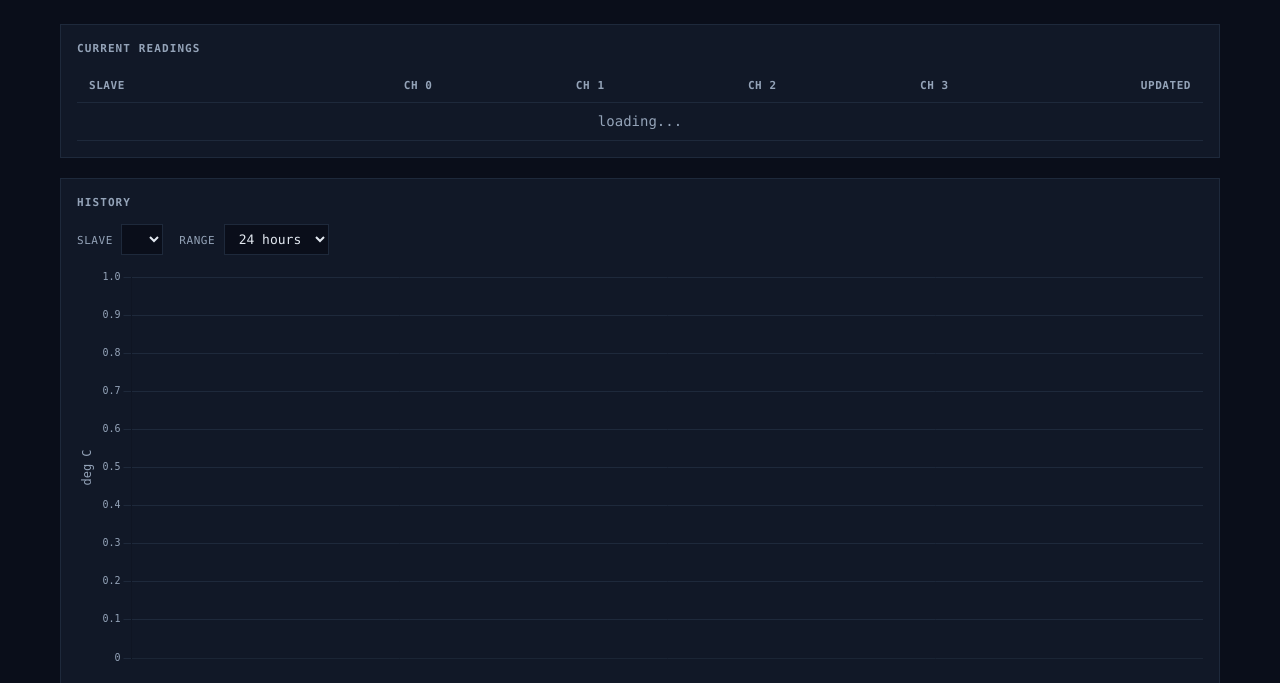
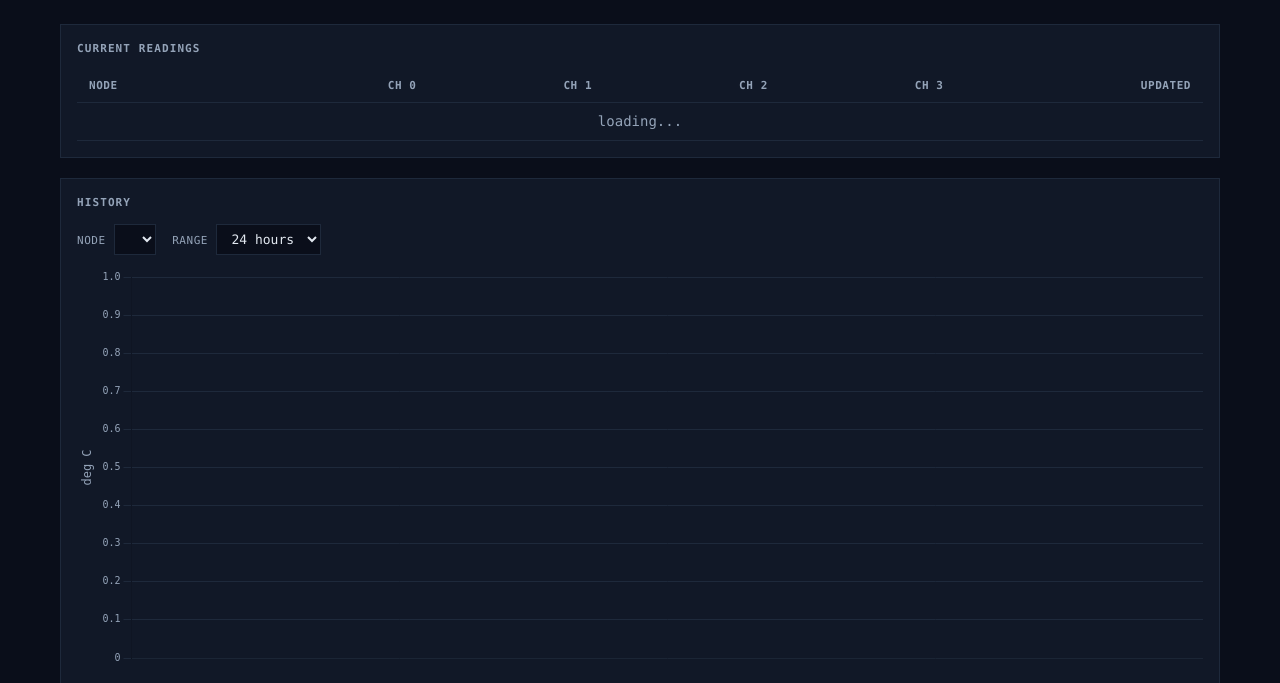
Before and after one commit to aldyh/tmon, a Flask app: page / in a window 1280 px wide. Shown: the part 63-746 px from the top of the page. Run offline with Flask 3, Linux system fonts and the light colour scheme; data that the repository does not hold is empty.

Commit message:
Rename slave to node in dashboard UI
All user-facing labels in the web panel now say "node" instead
of "slave".  Backend API and source code unchanged.

Co-Authored-By: Claude Opus 4.5 <noreply@anthropic.com>

```diff
--- a/panel/templates/index.html
+++ b/panel/templates/index.html
@@ -20,7 +20,7 @@
     <table class="readings-table">
       <thead>
         <tr>
-          <th>slave</th>
+          <th>node</th>
           <th>ch 0</th>
           <th>ch 1</th>
           <th>ch 2</th>
@@ -39,8 +39,8 @@
     <div class="panel-title">history</div>
     <div class="controls">
       <div>
-        <label for="slave-select">slave</label>
-        <select id="slave-select"></select>
+        <label for="node-select">node</label>
+        <select id="node-select"></select>
       </div>
       <div>
         <label for="range-select">range</label>
@@ -72,7 +72,7 @@
   var CHANNEL_NAMES = ["ch 0", "ch 1", "ch 2", "ch 3"];
   var REFRESH_MS = 10000;
 
-  var slaveSelect = document.getElementById("slave-select");
+  var nodeSelect = document.getElementById("node-select");
   var rangeSelect = document.getElementById("range-select");
   var currentBody = document.getElementById("current-body");
 
@@ -136,7 +136,7 @@
         var html = "";
         data.forEach(function (row) {
           html += "<tr>";
-          html += '<td><span class="status-dot ok"></span>slave ' + row.addr + "</td>";
+          html += '<td><span class="status-dot ok"></span>node ' + row.addr + "</td>";
           for (var ch = 0; ch < 4; ch++) {
             var key = "temp_" + ch;
             var val = row[key];
@@ -153,17 +153,17 @@
       });
   }
 
-  // -- populate slave selector --
-  function loadSlaves() {
+  // -- populate node selector --
+  function loadNodes() {
     fetch("/api/slaves")
       .then(function (r) { return r.json(); })
       .then(function (addrs) {
-        slaveSelect.innerHTML = "";
+        nodeSelect.innerHTML = "";
         addrs.forEach(function (a) {
           var opt = document.createElement("option");
           opt.value = a;
-          opt.textContent = "slave " + a;
-          slaveSelect.appendChild(opt);
+          opt.textContent = "node " + a;
+          nodeSelect.appendChild(opt);
         });
         if (addrs.length > 0) refreshChart();
       });
@@ -171,7 +171,7 @@
 
   // -- fetch and render history chart --
   function refreshChart() {
-    var addr = slaveSelect.value;
+    var addr = nodeSelect.value;
     var hours = rangeSelect.value;
     if (!addr) return;
 
@@ -207,11 +207,11 @@
   }
 
   // -- events --
-  slaveSelect.addEventListener("change", refreshChart);
+  nodeSelect.addEventListener("change", refreshChart);
   rangeSelect.addEventListener("change", refreshChart);
 
   // -- init --
-  loadSlaves();
+  loadNodes();
   refreshCurrent();
   setInterval(refreshCurrent, REFRESH_MS);
 })();
```
